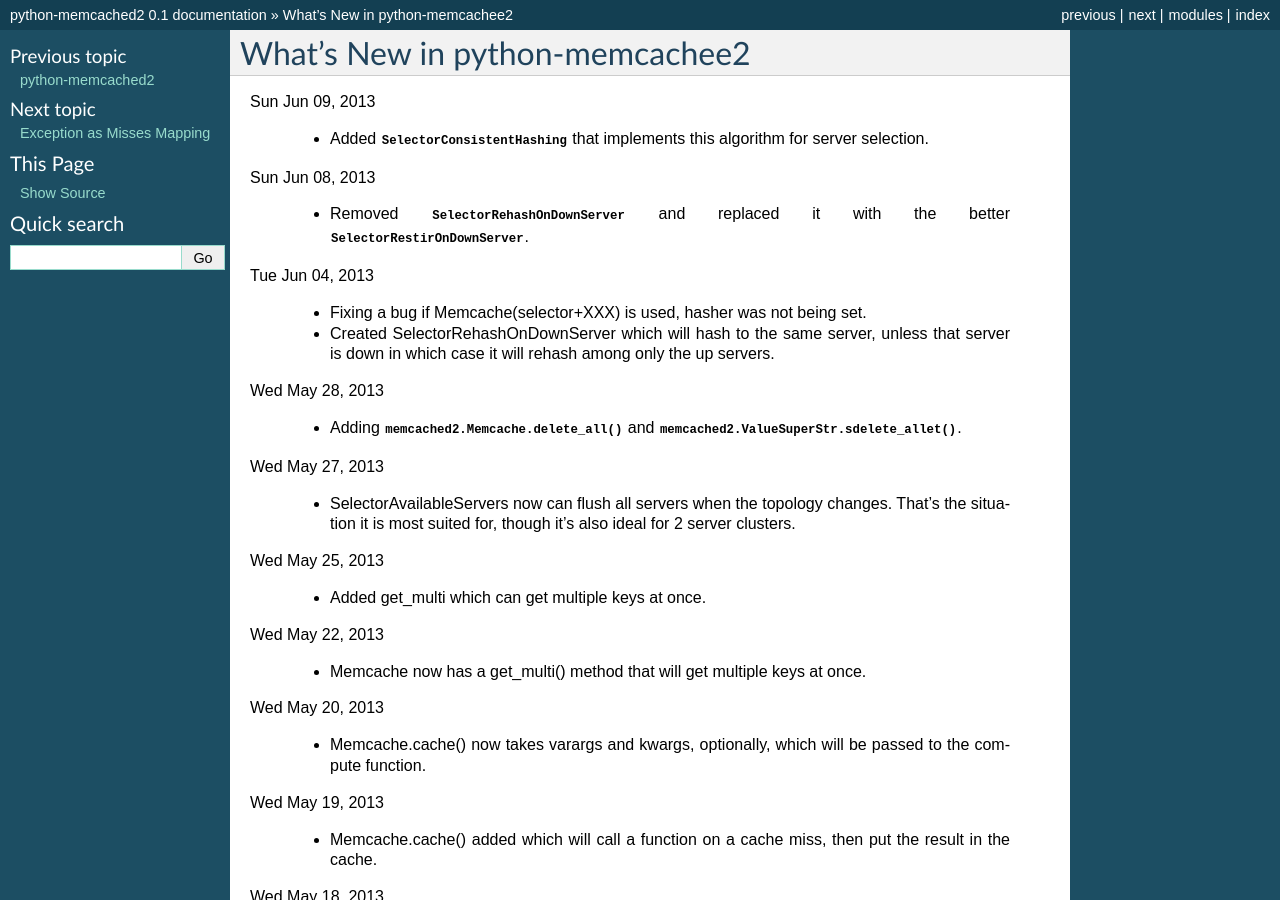
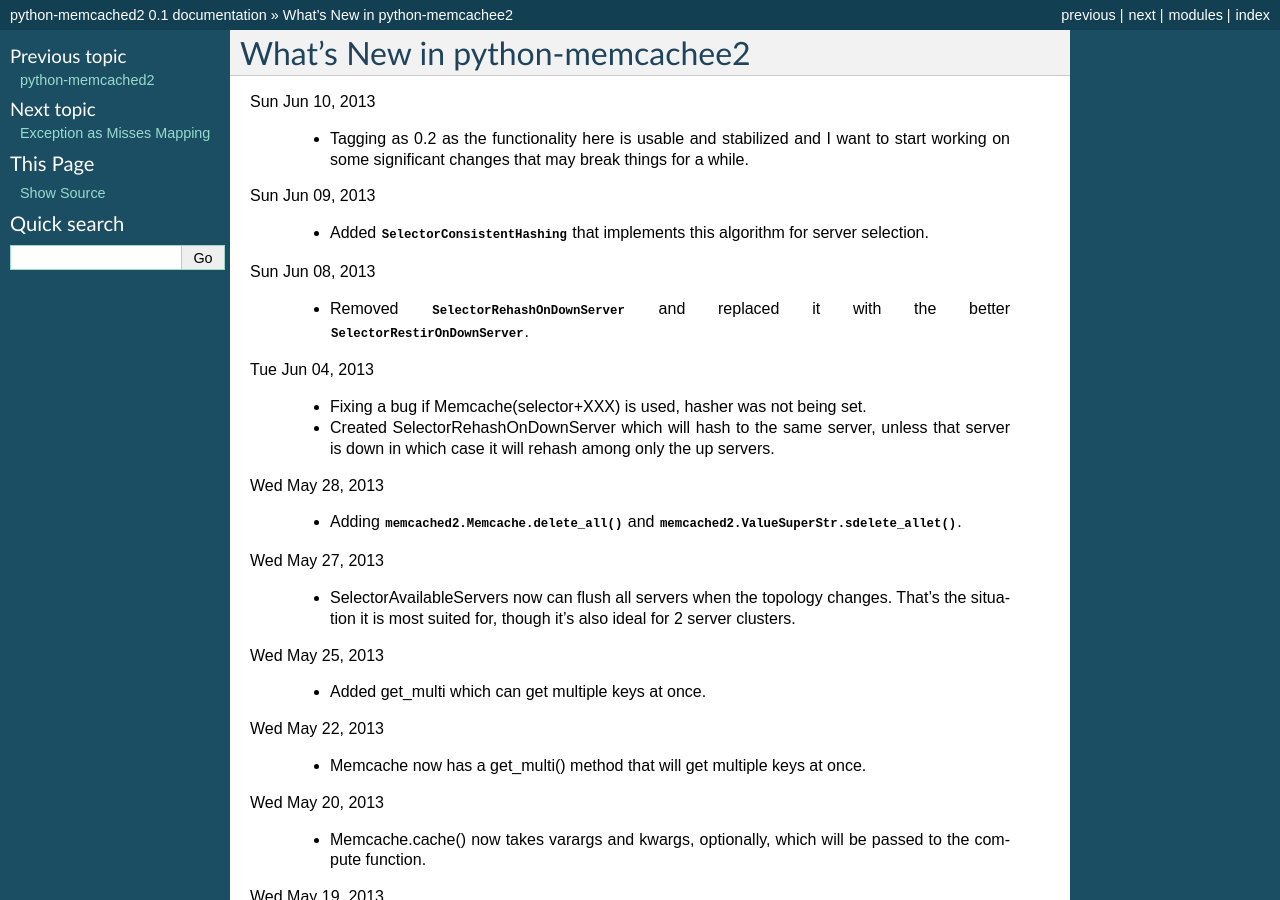
Before and after one commit to linsomniac/python-memcached2, a Sphinx documentation site: the page built from docs/whatsnew.rst, in a window 1280 px wide and 900 px high. Built offline with Sphinx 7.4.7, drawn with Linux system fonts in a browser that asks for light colours.

Commit message:
Adding new status update.

```diff
--- a/docs/whatsnew.rst
+++ b/docs/whatsnew.rst
@@ -1,5 +1,11 @@
 What's New in python-memcachee2
 *******************************
+
+Sun Jun 10, 2013
+
+  * Tagging as 0.2 as the functionality here is usable and stabilized and I
+    want to start working on some significant changes that may break things
+    for a while.
 
 Sun Jun 09, 2013
 
```
